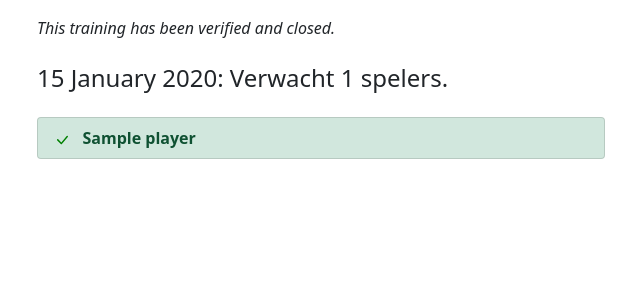
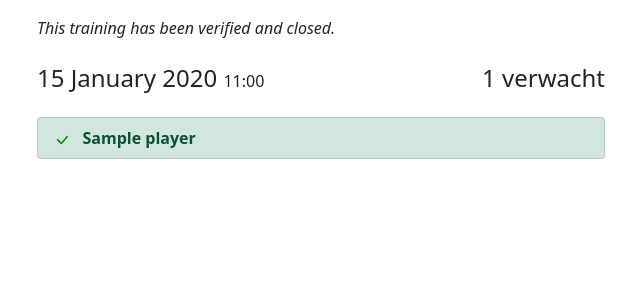
Before and after one commit to jeroenvanriel/hockey-tracker, a Django app: page /training/1/ in a window 1280 px wide. Shown: the part 54-354 px from the top of the page, without its empty margins (319-959 px from the left). Run offline with Django 3.2, Linux system fonts and the light colour scheme; a user stored in the database is signed in; tables that the repository leaves empty hold one stand-in row (values such as "Sample post").

Commit message:
consistent styling

```diff
--- a/templates/attendance/training_detail.html
+++ b/templates/attendance/training_detail.html
@@ -21,7 +21,10 @@
 {% endif %}
 
 {% if players %}
-    <h4 class="mt-4">{{ training.date | date:"d F Y" }}: Verwacht {{ nr_players_present }} spelers.</h4>
+    <h4 class="mt-4">{{ training.date | date:"d F Y" }}
+        <span style="font-size: medium;">{{ training.date | date:"H:i" }}</span>
+        <div style="float:right;">{{ nr_players_present }} verwacht</div>
+    </h4>
 
     <ul class="list-group mt-4">
     {% for player in players %}
```
